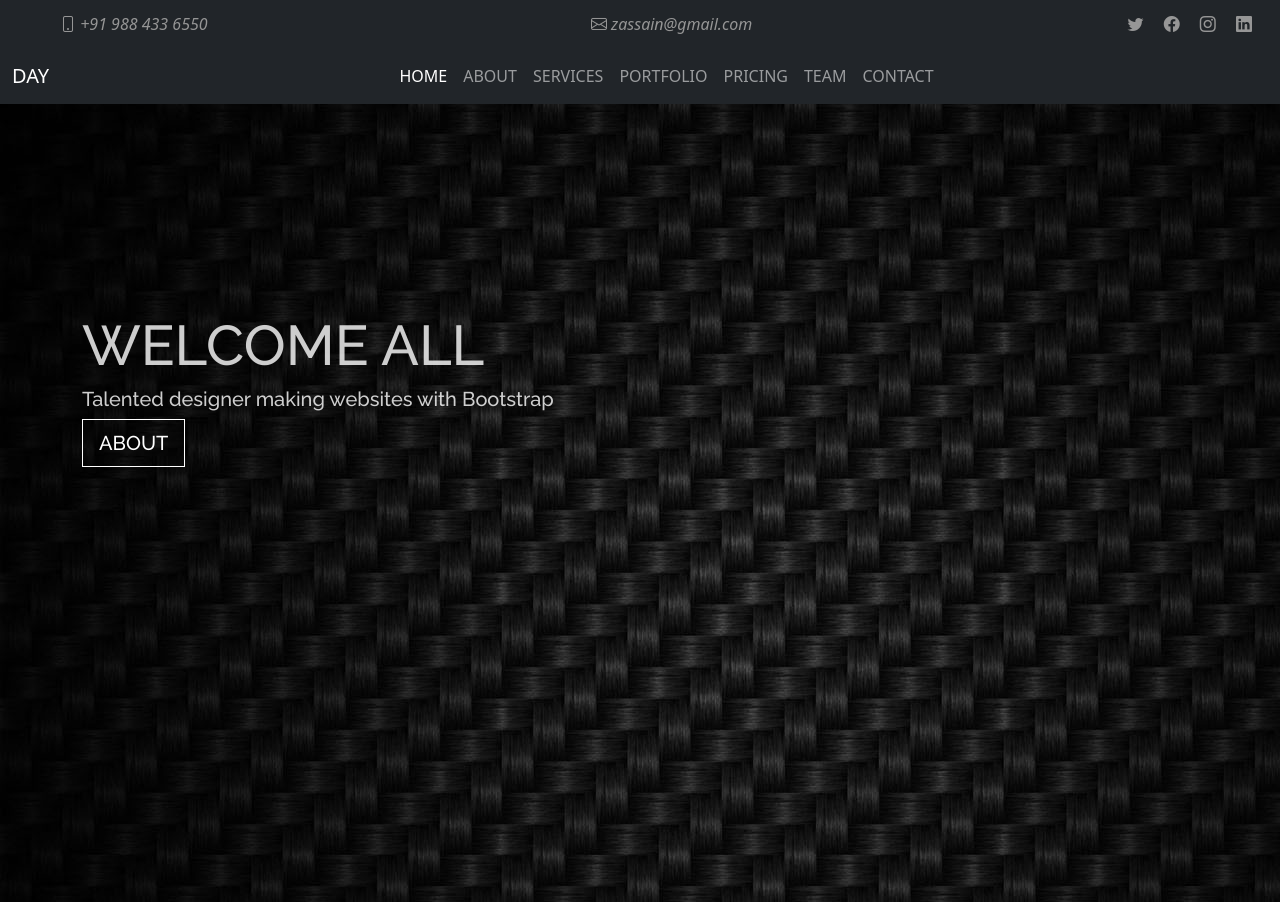
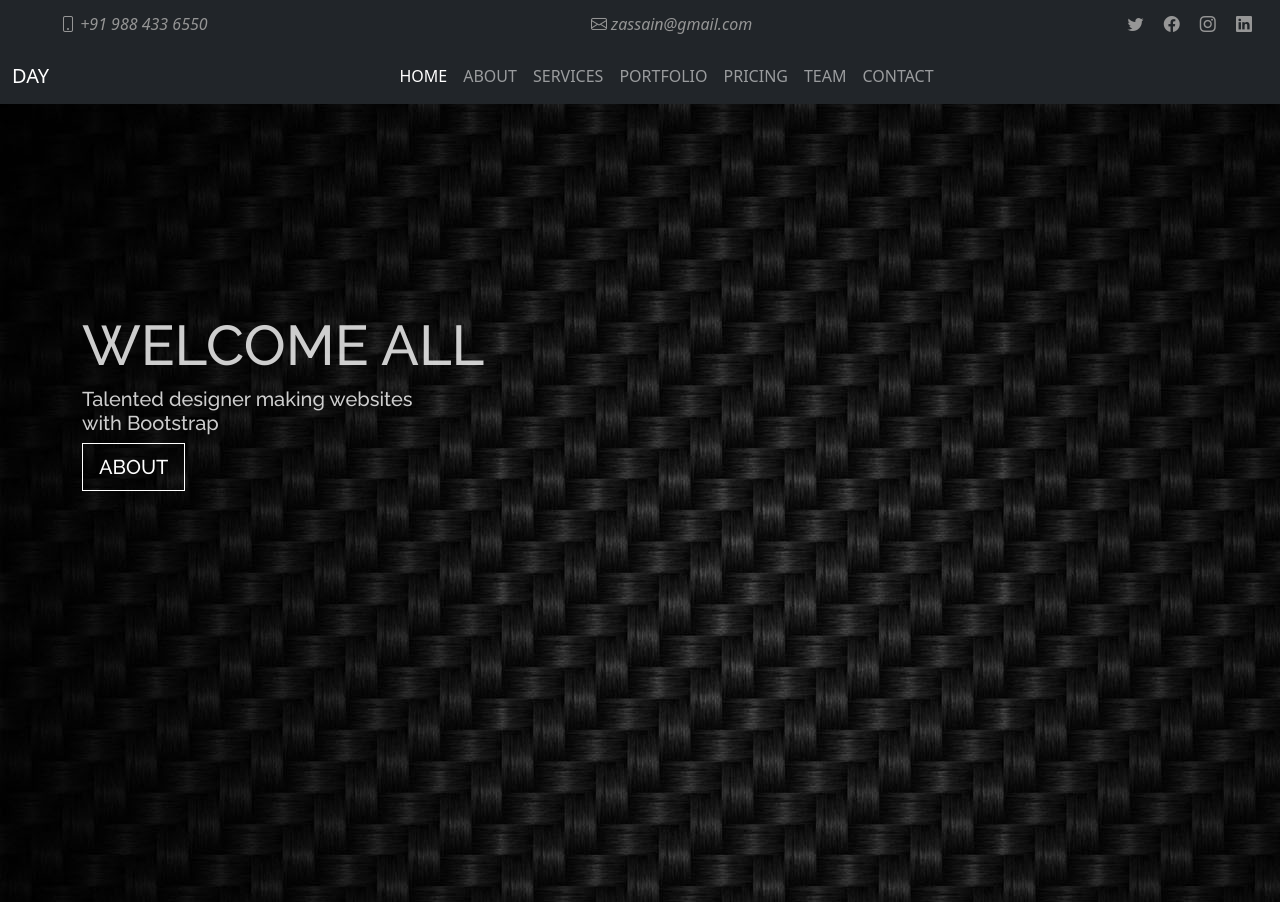
Before and after one commit to zassain/DAY, a plain HTML site: page index.html in a window 1280 px wide. Shown: the top 902 px of the page. Drawn offline with nearby package versions, Linux system fonts and the light colour scheme.

Commit message:
Update index.html

```diff
--- a/index.html
+++ b/index.html
@@ -85,7 +85,7 @@
           <div class="jumbo-text row col-12">
             <div class="col-12">
               <h1 class="display-4">WELCOME ALL</h1>
-              <h5 class="text-break">Talented designer making websites with Bootstrap</h5>
+              <h5 class="text-break">Talented designer making websites<br>with Bootstrap</h5>
               <a class="btn about-btn btn-lg" href="#about" role="button">ABOUT</a>
             </div>
           </div>
```
